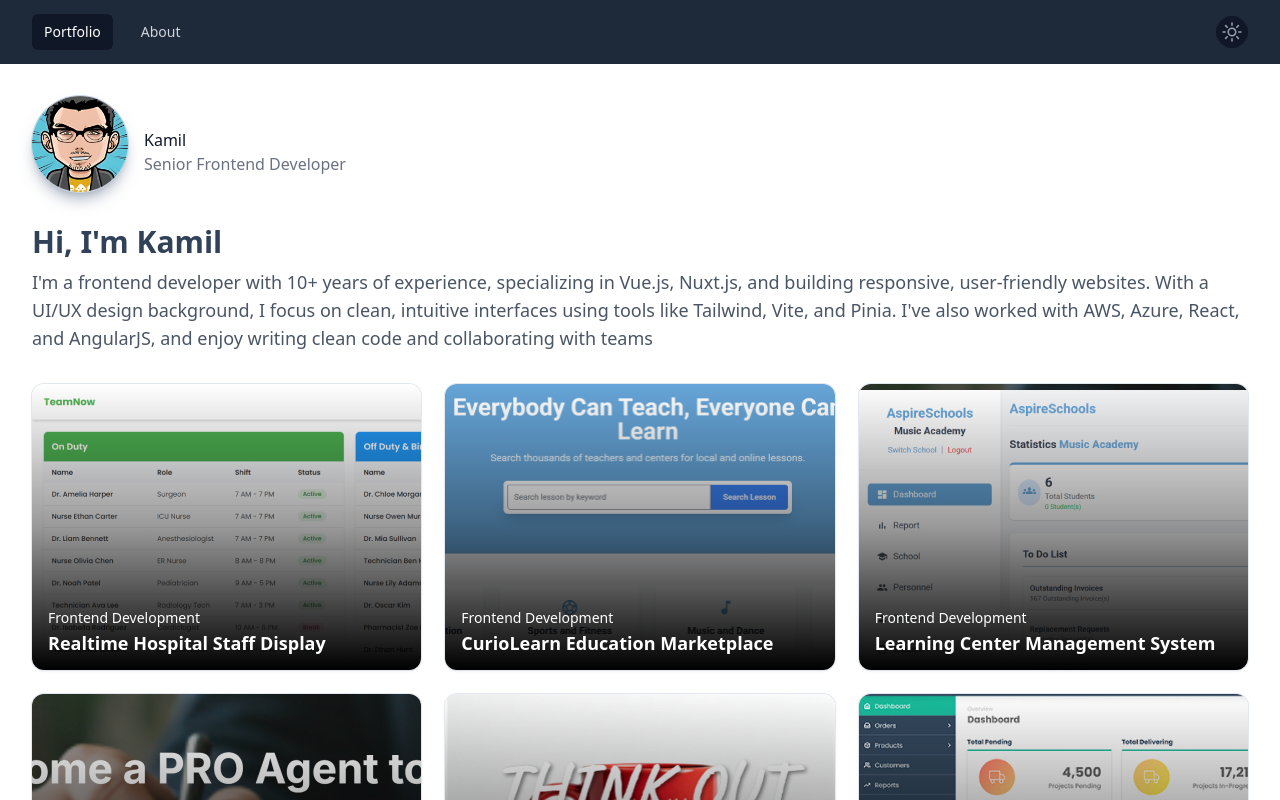
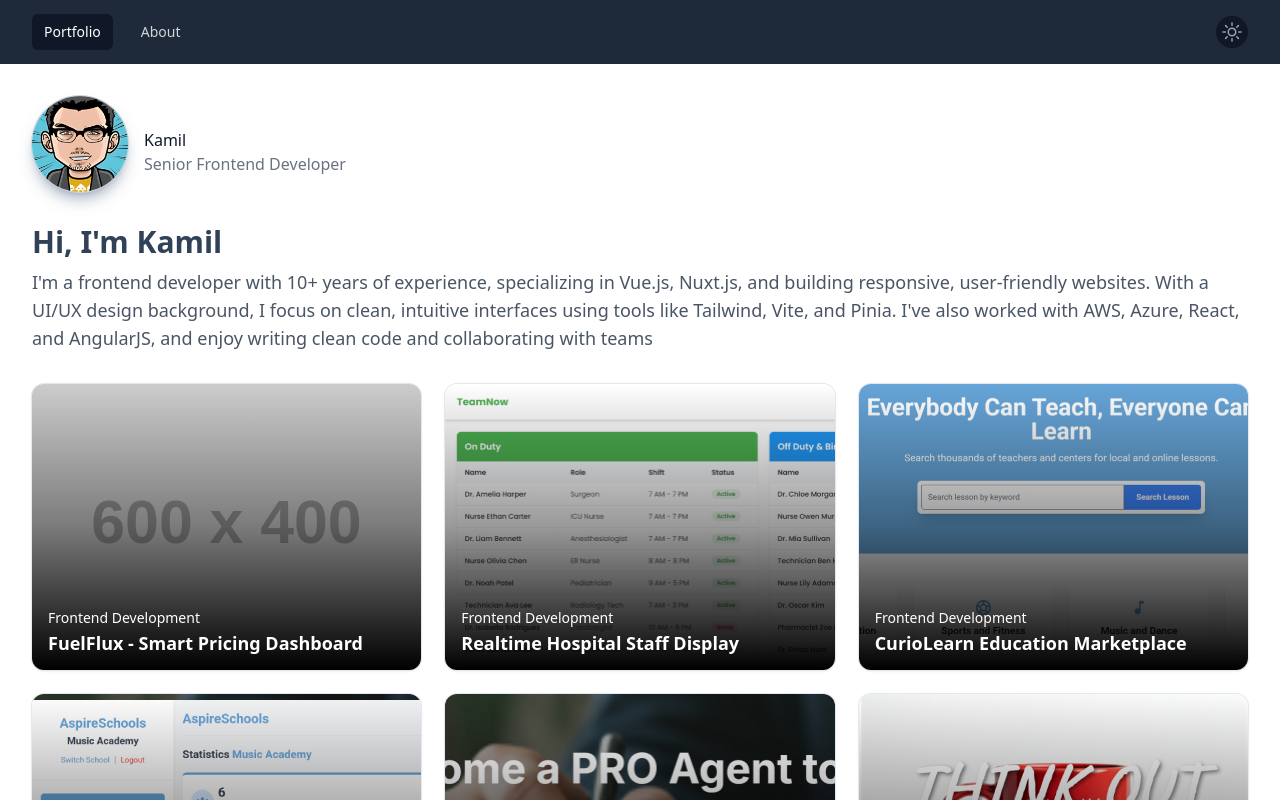
Before and after one commit to kamilpixel/kamilpixel.github.io-source, a Vue app: page /#/about in a window 1280 px wide. Shown: the top 800 px of the page. Built offline with nearby package versions, Linux system fonts and the light colour scheme.

Commit message:
Update readme and some styles

```diff
--- a/public/data/portfolio.json
+++ b/public/data/portfolio.json
@@ -1,14 +1,14 @@
 [
   {
-    "project_title": "Smart Pricing Dashboard (Coming soon)",
+    "project_title": "FuelFlux - Smart Pricing Dashboard",
     "project_type": "Frontend Development",
-    "project_tech_stack": "ReactJS",
+    "project_tech_stack": "ReactJS/NextJS",
     "project_team": "Solo",
     "project_role": "Frontend Developer",
-    "project_description": "(Coming soon)",
-    "project_thumbnail": "https://picsum.photos/400/400",
-    "project_screenshot": "https://picsum.photos/1920/1080",
-    "project_visible": false
+    "project_description": "Coming soon...",
+    "project_thumbnail": "https://placehold.co/600x400?text=Coming+Soon",
+    "project_screenshot": "https://placehold.co/1920x1080?text=Coming+Soon",
+    "project_visible": true
   },
   {
     "project_title": "CargoTrack Air Freight Status Dashboard (Coming soon)",
@@ -17,8 +17,8 @@
     "project_team": "Solo",
     "project_role": "Frontend Developer",
     "project_description": "(Coming soon)",
-    "project_thumbnail": "https://picsum.photos/400/400",
-    "project_screenshot": "https://picsum.photos/1920/1080",
+    "project_thumbnail": "https://placehold.co/600x400?text=Coming+Soon",
+    "project_screenshot": "https://placehold.co/1920x1080?text=Coming+Soon",
     "project_visible": false
   },
   {
--- a/src/components/Portfolio/PortfolioDetail.vue
+++ b/src/components/Portfolio/PortfolioDetail.vue
@@ -46,11 +46,13 @@
                 <div class="overflow-hidden py-24 sm:py-32">
                   <div class="mx-auto max-w-7xl px-6 lg:px-8">
                     <div
-                      class="mx-auto grid max-w-2xl grid-cols-1 gap-x-8 gap-y-16 sm:gap-y-20 lg:mx-0 lg:max-w-none lg:grid-cols-2"
+                      class="mx-auto max-w-2xl gap-x-8 gap-y-16 sm:gap-y-20 lg:mx-0 lg:max-w-none"
                     >
                       <!-- Text content -->
-                      <div class="lg:pt-4 lg:pr-8">
-                        <div class="lg:max-w-lg">
+                      <div class="lg:pt-4 lg:pr-8 md:pb-4">
+                        <div class="w-full">
+                          <div class="grid grid-cols-1 lg:grid-cols-2 gap-10 pb-4">
+                            <div>
                               <h2
                                 class="text-base/7 font-semibold text-indigo-600 dark:text-indigo-500"
                               >
@@ -64,8 +66,9 @@
                               <p class="mt-6 text-lg text-gray-600 dark:text-gray-400">
                                 {{ portfolioStore.selectedPortfolioItem?.project_description }}
                               </p>
+                            </div>
                             <dl
-                            class="mt-10 max-w-xl space-y-8 text-base/7 text-gray-600 lg:max-w-none"
+                              class="max-w-xl space-y-8 md:space-y-4 text-base/7 text-gray-600 lg:max-w-none"
                             >
                               <div
                                 v-for="feature in features"
@@ -87,15 +90,18 @@
                             </dl>
                           </div>
                         </div>
+                      </div>
                       <!-- Screenshot content -->
                       <div class="flex justify-center items-center">
-                        <div>
+                        <div class="w-full">
                           <img
                             :src="portfolioStore.selectedPortfolioItem?.project_screenshot"
                             :alt="portfolioStore.selectedPortfolioItem?.project_title"
-                            class="object-contain rounded-lg mb-4 ring-1 ring-slate-300 dark:ring-slate-700 dark:ring-slate-400"
+                            class="w-full h-auto object-contain rounded-lg mb-4 ring-1 ring-slate-300 dark:ring-slate-700 dark:ring-slate-400"
                           />
-                          <p class="text-xs text-gray-400 dark:text-gray-500 text-center mt-4 italic">
+                          <p
+                            class="text-xs text-gray-400 dark:text-gray-500 text-center mt-4 italic"
+                          >
                             All logos and content belong to their original owners.
                           </p>
                         </div>
```
Also changed, not shown: 1 other file (tests, documents, lock files or other folders). Lines whose indentation alone changed are shown as unchanged.
